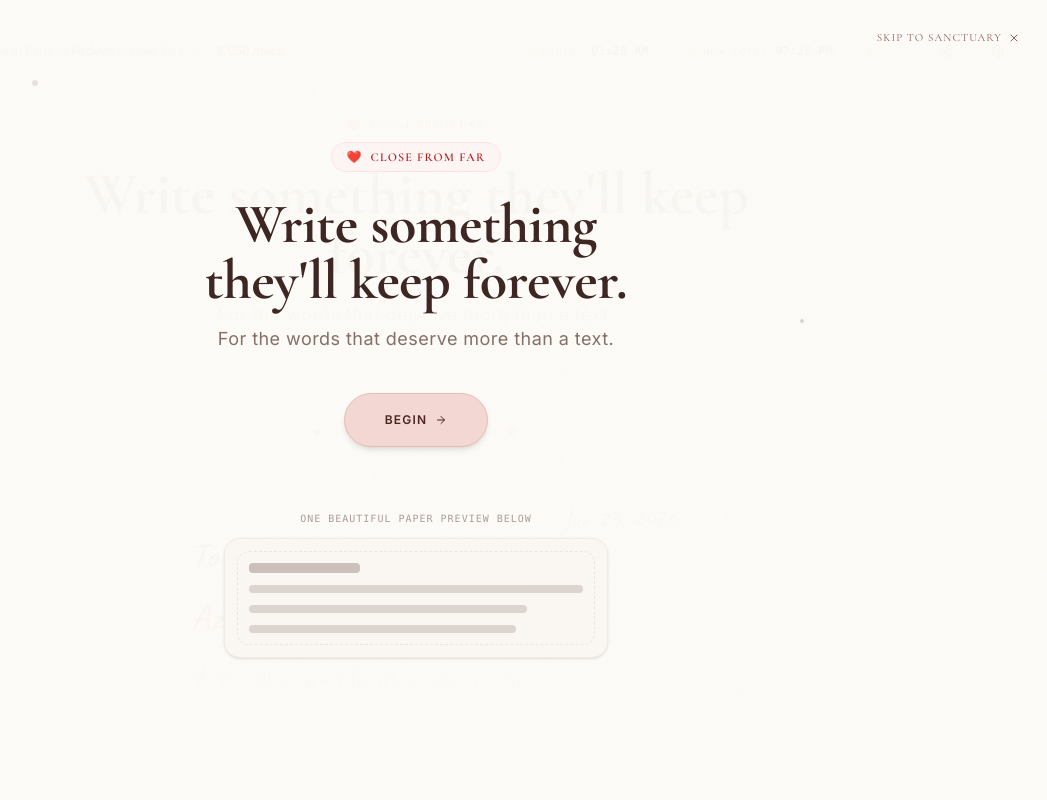
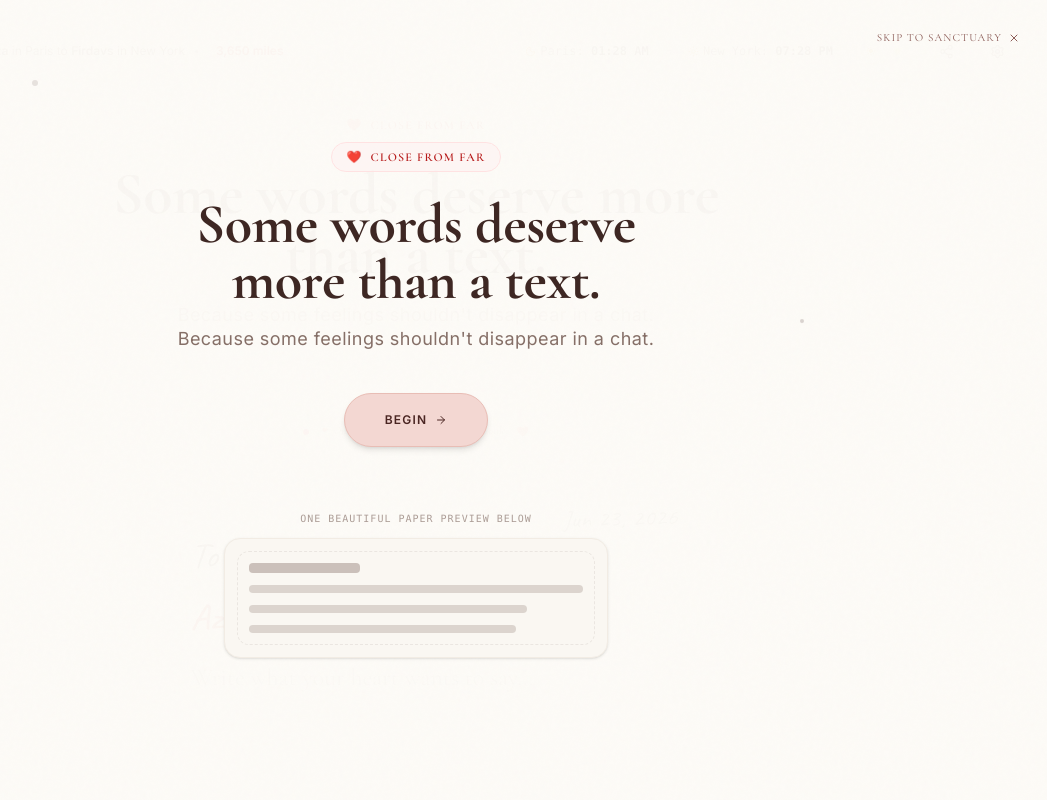
Before and after one commit to f1sikotech/close-from-far, a React (Vite) app: page / in a window 1280 px wide. Shown: the top 800 px of the page, without its empty margins (224-1271 px from the left). Built offline with nearby package versions, Linux system fonts and the light colour scheme.

Commit message:
Improve landing page copy and hierarchy

```diff
--- a/index.html
+++ b/index.html
@@ -3,7 +3,7 @@
   <head>
     <meta charset="UTF-8" />
     <meta name="viewport" content="width=device-width, initial-scale=1.0" />
-    <title>❤️ Close From Far</title>
+    <title>My Google AI Studio App</title>
   </head>
   <body>
     <div id="root"></div>
--- a/src/App.tsx
+++ b/src/App.tsx
@@ -203,7 +203,7 @@ export default function App() {
       `${recipient} last opened the sanctuary 3 minutes ago ❤️`,
       `${recipient} is looking at the same moon right now... 🌙`,
       `The sky in ${recipient === partnerConfig.loverOne ? partnerConfig.loverOneCity : partnerConfig.loverTwoCity} matches your thoughts... ✨`,
-      `${recipient} smiled while reading your words...`,
+      `💌 One letter. Thousands of miles. One smile.`,
       `You are ${recipient}'s sweetest thought...`
     ];
 
@@ -782,12 +782,12 @@ export default function App() {
           <h1 className={`font-serif text-[36px] sm:text-[56px] md:text-[60px] tracking-[-0.4px] leading-none font-extrabold mb-4 max-w-2xl transition-colors duration-1000 ${
             isNightMode ? "text-white" : "text-[#3E2723]"
           }`} id="app-title">
-            Write something they'll keep forever.
+            Some words deserve more than a text.
           </h1>
           <p className={`text-base sm:text-lg max-w-xl mx-auto font-sans tracking-wide leading-relaxed transition-colors duration-1000 ${
             isNightMode ? "text-[#D3C4B4]/85" : "text-[#5D4037]/75"
           }`} id="app-subtitle">
-            For the words that deserve more than a text.
+            Because some feelings shouldn't disappear in a chat.
           </p>
         </section>
 
--- a/src/components/SanctuaryIntro.tsx
+++ b/src/components/SanctuaryIntro.tsx
@@ -202,14 +202,14 @@ export default function SanctuaryIntro({
             <h1 className={`font-serif text-[36px] md:text-[56px] font-extrabold tracking-[-0.4px] leading-none mb-4 select-none max-w-[580px] ${
               isNightMode ? "text-white" : "text-[#3E2723]"
             }`}>
-              Write something they'll keep forever.
+              Some words deserve more than a text.
             </h1>
 
             {/* Subheadline / paragraph */}
             <p className={`text-base md:text-lg max-w-[500px] mx-auto mb-10 font-sans tracking-wide leading-relaxed ${
               isNightMode ? "text-[#D3C4B4]/85" : "text-[#5D4037]/75"
             }`}>
-              For the words that deserve more than a text.
+              Because some feelings shouldn't disappear in a chat.
             </p>
 
             {/* Action */}
```
